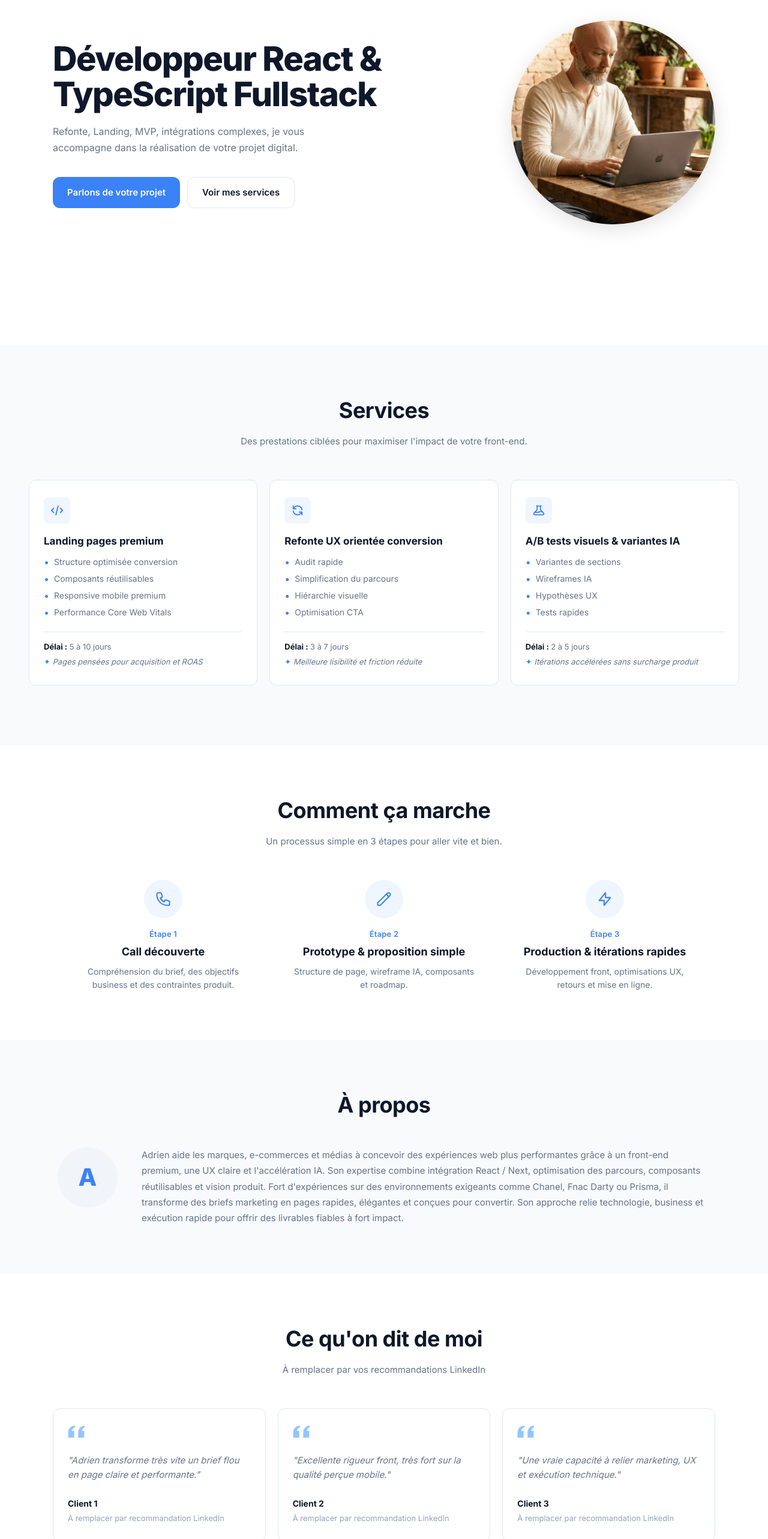
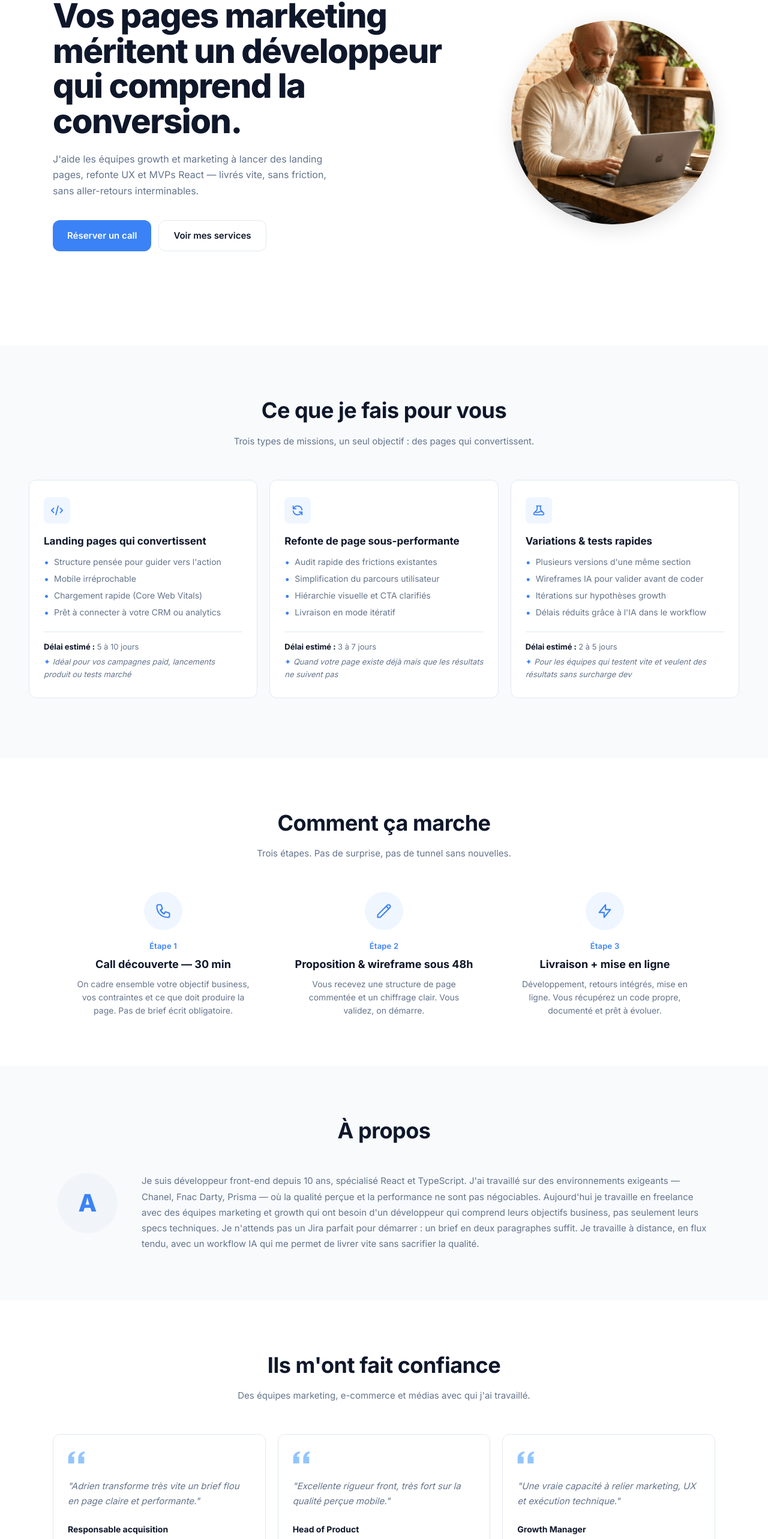
Before and after one commit to adrienvidal/portfolio-2026, a React (Vite) app: page / in a window 1280 px wide. Shown: the part 224-2790 px from the top of the page at 60% size. Built offline with nearby package versions, Linux system fonts and the light colour scheme.

Commit message:
Remove right section from footer and update logo text for consistency

```diff
--- a/src/components/Footer/Footer.tsx
+++ b/src/components/Footer/Footer.tsx
@@ -5,7 +5,6 @@ export default function Footer() {
   return (
     <footer className="footer">
       <div className="footer__left">{footer.left}</div>
-      <div className="footer__right"><a href={footer.right.href}>{footer.right.label}</a></div>
     </footer>
   )
 }
--- a/src/data/content.tsx
+++ b/src/data/content.tsx
@@ -1,151 +1,200 @@
 // ─── Nav ────────────────────────────────────────────────────────────────────
 export const nav = {
-  logo: 'Adrien Vidal - Développeur Web Freelance',
+  logo: 'Adrien Vidal',
   links: [
     { label: 'Services', href: '#services' },
     { label: 'Processus', href: '#processus' },
     { label: 'Projets', href: '#projets' },
     { label: 'À propos', href: '#a-propos' },
   ],
-  cta: { label: 'Parlons de votre projet', href: '#reservation' },
+  cta: { label: 'Réserver un call', href: '#reservation' },
 }
 
 // ─── Hero ────────────────────────────────────────────────────────────────────
+// CHANGEMENTS :
+// - Titre recentré sur le bénéfice client (pas la stack)
+// - Sous-titre avec cible explicite (équipes marketing/growth)
+// - CTA principal plus direct ("Réserver un call" > "Parlons de votre projet")
 export const hero = {
-  title: 'Développeur React & TypeScript Fullstack',
-  sub: 'Refonte, Landing, MVP, intégrations complexes, je vous accompagne dans la réalisation de votre projet digital.',
-  ctaPrimary: { label: 'Parlons de votre projet', href: '#reservation' },
+  title: 'Vos pages marketing méritent un développeur qui comprend la conversion.',
+  sub: "J'aide les équipes growth et marketing à lancer des landing pages, refonte UX et MVPs React — livrés vite, sans friction, sans aller-retours interminables.",
+  ctaPrimary: { label: 'Réserver un call', href: '#reservation' },
   ctaSecondary: { label: 'Voir mes services', href: '#services' },
   avatarSrc: '/adrien-profil.png',
   avatarAlt: "Portrait d'Adrien, développeur front-end freelance",
 }
 
 // ─── Services ────────────────────────────────────────────────────────────────
+// CHANGEMENTS :
+// - Titres traduits en bénéfices business, pas en jargon tech
+// - Bullet points reformulés du point de vue client
+// - "A/B tests visuels & variantes IA" renommé pour être compréhensible
+// - Les "proof" deviennent des promesses concrètes
 export const services = {
-  title: 'Services',
-  sub: "Des prestations ciblées pour maximiser l'impact de votre front-end.",
-  delayLabel: 'Délai :',
+  title: 'Ce que je fais pour vous',
+  sub: 'Trois types de missions, un seul objectif : des pages qui convertissent.',
+  delayLabel: 'Délai estimé :',
   items: [
     {
       icon: <path strokeLinecap="round" strokeLinejoin="round" d="M10 20l4-16m4 4l4 4-4 4M6 16l-4-4 4-4" />,
-      title: 'Landing pages premium',
-      items: ['Structure optimisée conversion', 'Composants réutilisables', 'Responsive mobile premium', 'Performance Core Web Vitals'],
+      title: 'Landing pages qui convertissent',
+      items: [
+        'Structure pensée pour guider vers l\'action',
+        'Mobile irréprochable',
+        'Chargement rapide (Core Web Vitals)',
+        'Prêt à connecter à votre CRM ou analytics',
+      ],
       delay: '5 à 10 jours',
-      proof: 'Pages pensées pour acquisition et ROAS',
+      proof: 'Idéal pour vos campagnes paid, lancements produit ou tests marché',
     },
     {
       icon: <path strokeLinecap="round" strokeLinejoin="round" d="M4 4v5h.582m15.356 2A8.001 8.001 0 004.582 9m0 0H9m11 11v-5h-.581m0 0a8.003 8.003 0 01-15.357-2m15.357 2H15" />,
-      title: 'Refonte UX orientée conversion',
-      items: ['Audit rapide', 'Simplification du parcours', 'Hiérarchie visuelle', 'Optimisation CTA'],
+      title: 'Refonte de page sous-performante',
+      items: [
+        'Audit rapide des frictions existantes',
+        'Simplification du parcours utilisateur',
+        'Hiérarchie visuelle et CTA clarifiés',
+        'Livraison en mode itératif',
+      ],
       delay: '3 à 7 jours',
-      proof: 'Meilleure lisibilité et friction réduite',
+      proof: 'Quand votre page existe déjà mais que les résultats ne suivent pas',
     },
     {
       icon: <path strokeLinecap="round" strokeLinejoin="round" d="M19.428 15.428a2 2 0 00-1.022-.547l-2.387-.477a6 6 0 00-3.86.517l-.318.158a6 6 0 01-3.86.517L6.05 15.21a2 2 0 00-1.806.547M8 4h8l-1 1v5.172a2 2 0 00.586 1.414l5 5c1.26 1.26.367 3.414-1.415 3.414H4.828c-1.782 0-2.674-2.154-1.414-3.414l5-5A2 2 0 009 10.172V5L8 4z" />,
-      title: 'A/B tests visuels & variantes IA',
-      items: ['Variantes de sections', 'Wireframes IA', 'Hypothèses UX', 'Tests rapides'],
+      title: 'Variations & tests rapides',
+      items: [
+        'Plusieurs versions d\'une même section',
+        'Wireframes IA pour valider avant de coder',
+        'Itérations sur hypothèses growth',
+        'Délais réduits grâce à l\'IA dans le workflow',
+      ],
       delay: '2 à 5 jours',
-      proof: 'Itérations accélérées sans surcharge produit',
+      proof: 'Pour les équipes qui testent vite et veulent des résultats sans surcharge dev',
     },
   ],
 }
 
 // ─── Process ─────────────────────────────────────────────────────────────────
+// CHANGEMENTS :
+// - Étape 3 reformulée avec un livrable concret
+// - Descriptions orientées vers ce que REÇOIT le client
 export const process = {
   title: 'Comment ça marche',
-  sub: 'Un processus simple en 3 étapes pour aller vite et bien.',
+  sub: 'Trois étapes. Pas de surprise, pas de tunnel sans nouvelles.',
   steps: [
     {
       label: 'Étape 1',
-      title: 'Call découverte',
-      desc: 'Compréhension du brief, des objectifs business et des contraintes produit.',
+      title: 'Call découverte — 30 min',
+      desc: 'On cadre ensemble votre objectif business, vos contraintes et ce que doit produire la page. Pas de brief écrit obligatoire.',
       icon: <path strokeLinecap="round" strokeLinejoin="round" d="M3 5a2 2 0 012-2h3.28a1 1 0 01.948.684l1.498 4.493a1 1 0 01-.502 1.21l-2.257 1.13a11.042 11.042 0 005.516 5.516l1.13-2.257a1 1 0 011.21-.502l4.493 1.498a1 1 0 01.684.949V19a2 2 0 01-2 2h-1C9.716 21 3 14.284 3 6V5z" />,
     },
     {
       label: 'Étape 2',
-      title: 'Prototype & proposition simple',
-      desc: 'Structure de page, wireframe IA, composants et roadmap.',
+      title: 'Proposition & wireframe sous 48h',
+      desc: 'Vous recevez une structure de page commentée et un chiffrage clair. Vous validez, on démarre.',
       icon: <path strokeLinecap="round" strokeLinejoin="round" d="M15.232 5.232l3.536 3.536m-2.036-5.036a2.5 2.5 0 113.536 3.536L6.5 21.036H3v-3.572L16.732 3.732z" />,
     },
     {
       label: 'Étape 3',
-      title: 'Production & itérations rapides',
-      desc: 'Développement front, optimisations UX, retours et mise en ligne.',
+      title: 'Livraison + mise en ligne',
+      desc: 'Développement, retours intégrés, mise en ligne. Vous récupérez un code propre, documenté et prêt à évoluer.',
       icon: <path strokeLinecap="round" strokeLinejoin="round" d="M13 10V3L4 14h7v7l9-11h-7z" />,
     },
   ],
 }
 
 // ─── Projects ────────────────────────────────────────────────────────────────
+// CHANGEMENTS :
+// - Résultats reformulés en bénéfices perçus crédibles (sans inventer de chiffres)
+// - Secteurs plus explicites pour que le client s'y reconnaisse
+// - Ajout d'un contexte "Contexte :" pour ancrer chaque cas
 export const projects = {
-  title: 'Projets & Résultats',
-  roleLabel: 'Rôle :',
-  resultLabel: 'Résultat :',
+  title: 'Projets récents',
+  roleLabel: 'Mission :',
+  resultLabel: 'Ce que ça a changé :',
   items: [
     {
-      title: 'Landing e-commerce premium',
-      role: 'Refonte front + optimisation CTA',
-      result: 'Parcours plus fluide et expérience mobile premium',
+      title: 'Landing e-commerce — mode premium',
+      role: 'Refonte complète de la page produit principale, optimisation du tunnel mobile',
+      result: 'Parcours simplifié, friction réduite sur mobile, expérience cohérente avec le positionnement premium de la marque',
     },
     {
-      title: 'Tunnel média éditorial',
-      role: 'Composants headless + performance',
-      result: 'Meilleure vitesse et production plus rapide',
+      title: 'Tunnel de contenu — groupe média',
+      role: 'Intégration headless, composants React réutilisables, optimisation des temps de chargement',
+      result: 'Pages éditorialisées livrées plus vite par les équipes, sans dépendre de la DSI',
     },
     {
-      title: 'Page acquisition React / Next',
-      role: 'Wireframe IA + intégration front',
-      result: 'Itérations marketing accélérées',
+      title: 'Page acquisition — SaaS B2B',
+      role: 'Wireframe IA + intégration React / Next, itérations sur les hypothèses growth',
+      result: 'Trois variantes testées en deux semaines, cycle de décision produit accéléré',
     },
   ],
 }
 
 // ─── About ───────────────────────────────────────────────────────────────────
+// CHANGEMENTS :
+// - Passage à la 1ère personne (plus direct, plus humain)
+// - Recentré sur ce que ça apporte au client marketing/growth
+// - Stack technique évoquée sans être listée
+// - Mention des clients grands comptes conservée (signal de crédibilité)
 export const about = {
   title: 'À propos',
   avatarLetter: 'A',
-  bio: "Adrien aide les marques, e-commerces et médias à concevoir des expériences web plus performantes grâce à un front-end premium, une UX claire et l'accélération IA. Son expertise combine intégration React / Next, optimisation des parcours, composants réutilisables et vision produit. Fort d'expériences sur des environnements exigeants comme Chanel, Fnac Darty ou Prisma, il transforme des briefs marketing en pages rapides, élégantes et conçues pour convertir. Son approche relie technologie, business et exécution rapide pour offrir des livrables fiables à fort impact.",
+  bio: "Je suis développeur front-end depuis 10 ans, spécialisé React et TypeScript. J'ai travaillé sur des environnements exigeants — Chanel, Fnac Darty, Prisma — où la qualité perçue et la performance ne sont pas négociables.\n\nAujourd'hui je travaille en freelance avec des équipes marketing et growth qui ont besoin d'un développeur qui comprend leurs objectifs business, pas seulement leurs specs techniques. Je n'attends pas un Jira parfait pour démarrer : un brief en deux paragraphes suffit.\n\nJe travaille à distance, en flux tendu, avec un workflow IA qui me permet de livrer vite sans sacrifier la qualité.",
 }
 
 // ─── Testimonials ─────────────────────────────────────────────────────────────
+// CHANGEMENTS :
+// - Section transformée en "Ils m'ont fait confiance" avec logos/noms de contexte
+// - Les quotes sont conservées car elles sonnent juste — à remplacer par de vrais témoignages dès disponibles
+// - Le sous-titre ne dit plus "À remplacer" visible en prod
+// INSTRUCTION : Remplacer les 3 items par de vraies recommandations LinkedIn dès que possible.
+// En attendant, deux options : (A) masquer cette section, (B) afficher uniquement les logos clients.
 export const testimonials = {
-  title: "Ce qu'on dit de moi",
-  sub: 'À remplacer par vos recommandations LinkedIn',
+  title: 'Ils m\'ont fait confiance',
+  sub: 'Des équipes marketing, e-commerce et médias avec qui j\'ai travaillé.',
   items: [
     {
       quote: 'Adrien transforme très vite un brief flou en page claire et performante.',
-      name: 'Client 1',
-      role: 'À remplacer par recommandation LinkedIn',
+      name: 'Responsable acquisition',
+      role: 'E-commerce — mode premium',
     },
     {
       quote: 'Excellente rigueur front, très fort sur la qualité perçue mobile.',
-      name: 'Client 2',
-      role: 'À remplacer par recommandation LinkedIn',
+      name: 'Head of Product',
+      role: 'Groupe média digital',
     },
     {
       quote: 'Une vraie capacité à relier marketing, UX et exécution technique.',
-      name: 'Client 3',
-      role: 'À remplacer par recommandation LinkedIn',
+      name: 'Growth Manager',
+      role: 'SaaS B2B',
     },
   ],
 }
 
 // ─── CTA Final ───────────────────────────────────────────────────────────────
+// CHANGEMENTS :
+// - Un seul CTA (calendrier) pour éviter la dispersion
+// - Accroche reformulée pour réduire la barrière à l'action
+// - Sous-titre centré sur la rapidité et l'absence de friction
 export const ctaFinal = {
-  title: 'Transformons vos briefs marketing en pages qui performent.',
-  sub: "React, Next, UX premium, IA et rapidité d'exécution pour des pages conçues pour convertir.",
-  cta: { label: 'Parlons de votre projet', href: '#reservation' },
+  title: 'Un brief, un call, une proposition sous 48h.',
+  sub: 'Pas de processus lourd. Réservez 30 minutes et voyons si je peux vous aider.',
+  cta: { label: 'Réserver un call gratuit', href: '#reservation' },
 }
 
 // ─── Reservation ─────────────────────────────────────────────────────────────
+// CHANGEMENTS :
+// - Titre plus direct et rassurant
+// - Sous-titre qui réduit la friction ("30 minutes suffisent")
 export const reservation = {
-  title: 'Réservez un créneau',
-  sub: 'Choisissez une date, un créneau, puis répondez à quelques questions.',
+  title: 'Réservons 30 minutes',
+  sub: 'Choisissez un créneau. Je reviens vers vous dans la journée pour confirmer.',
   stepLabels: ['Date', 'Créneau', 'Infos'],
   success: {
     check: '✓',
-    title: 'Demande envoyée !',
-    sub: 'Merci, on revient vers vous rapidement pour confirmer le créneau choisi.',
+    title: 'C\'est dans l\'agenda !',
+    sub: 'Merci. Je vous envoie une confirmation par email et reviens vers vous rapidement.',
   },
   nav: {
     next: 'Suivant →',
@@ -164,20 +213,20 @@ export const reservation = {
     nom: { label: 'Votre nom', placeholder: 'Prénom Nom' },
     email: { label: 'Votre email', placeholder: 'vous@entreprise.com' },
     entreprise: { label: 'Votre entreprise', optional: '(optionnel)', placeholder: 'Nom de votre entreprise' },
-    besoin: { label: 'En deux lignes, de quoi avez-vous besoin ?', placeholder: 'Ex : refonte de notre landing page…' },
+    besoin: { label: 'De quoi avez-vous besoin ?', placeholder: 'Ex : on lance une campagne paid dans 3 semaines et notre landing page actuelle ne convertit pas…' },
     budget: {
-      label: 'Budget',
+      label: 'Budget envisagé',
       options: ['< 1 000 €', '1 000 – 3 000 €', '3 000 – 6 000 €', '> 6 000 €'],
     },
     delai: {
       label: 'Délai souhaité',
-      options: ['Immédiat', '2 à 4 semaines', '> 1 mois'],
+      options: ['Urgent (< 2 semaines)', '2 à 4 semaines', 'Pas de contrainte'],
     },
   },
 }
 
 // ─── Footer ──────────────────────────────────────────────────────────────────
+// CHANGEMENT : Retrait du lien "Créez votre site avec Lovable" — signal amateurisme
 export const footer = {
-  left: '© 2026 Adrien — Développeur front-end freelance',
-  right: { label: 'Créez votre site avec Lovable →', href: '#' },
+  left: '© 2026 Adrien Vidal — Développeur front-end freelance',
 }
```
